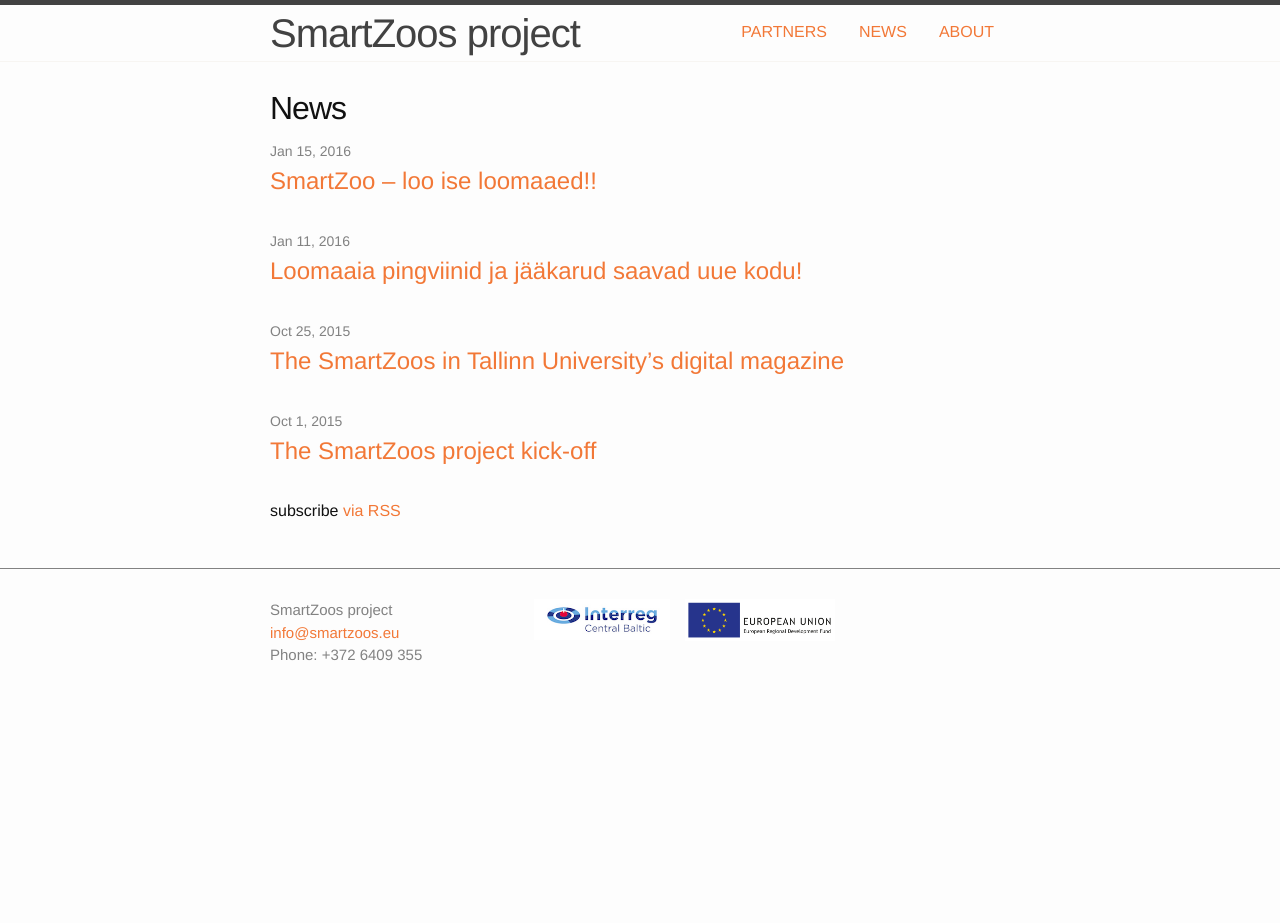
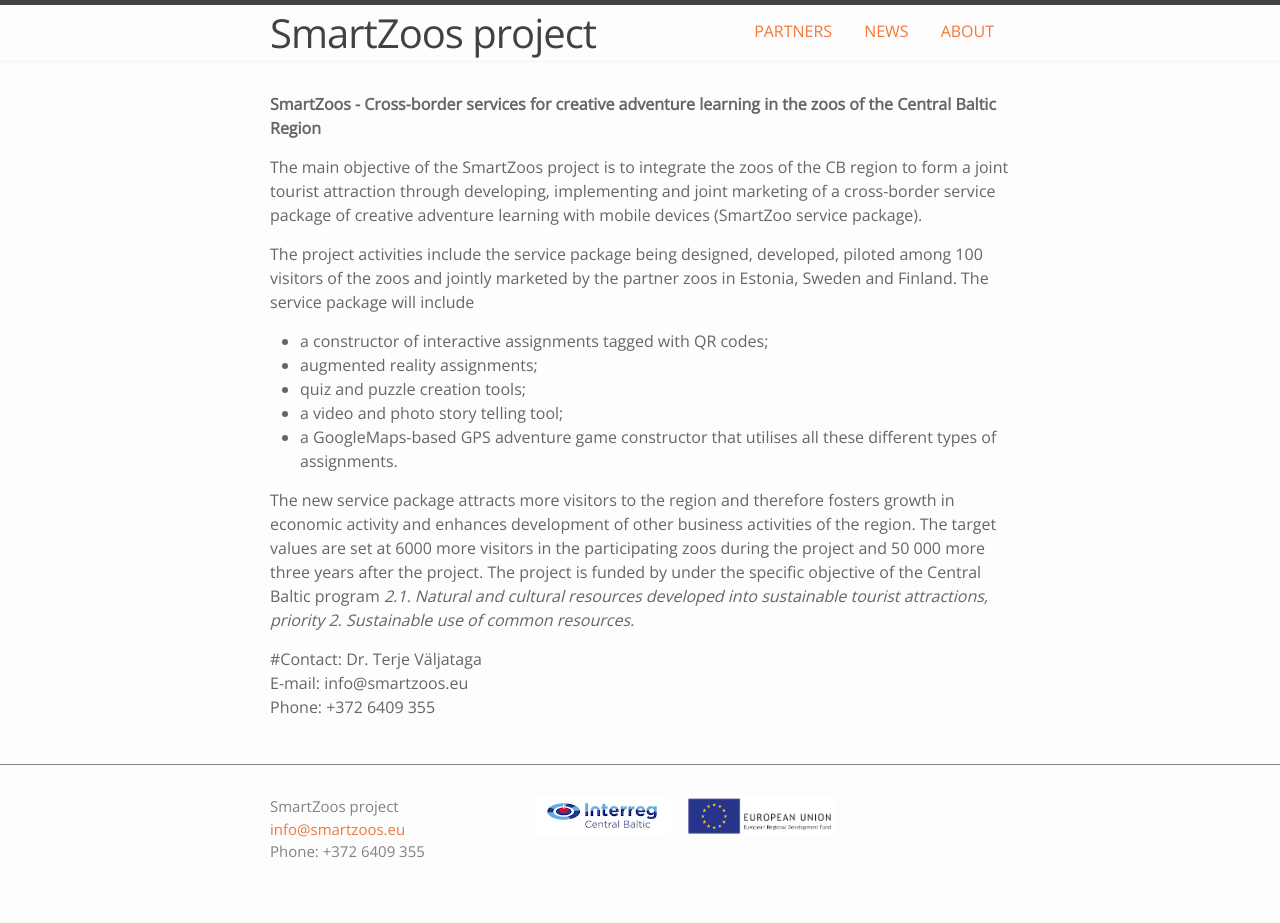
Before and after one commit to tammets/SmartZoosSite, a Jekyll site: the page built from index.md, in a window 1280 px wide. Built offline with Jekyll 4.4.1, drawn with Linux system fonts in a browser that asks for light colours; before the commit the page ends 900 px from its top, so only the background shows below that.

Commit message:
UI tweaks
Added Open Sans font, image optimisation for logos, replaced news to
about in index

```diff
--- a/_includes/head.html
+++ b/_includes/head.html
@@ -9,4 +9,5 @@
   <link rel="stylesheet" href="{{ "/css/main.css" | prepend: site.baseurl }}">
   <link rel="canonical" href="{{ page.url | replace:'index.html','' | prepend: site.baseurl | prepend: site.url }}">
   <link rel="alternate" type="application/rss+xml" title="{{ site.title }}" href="{{ "/feed.xml" | prepend: site.baseurl | prepend: site.url }}">
+  <link href='https://fonts.googleapis.com/css?family=Open+Sans:400,300' rel='stylesheet' type='text/css'>
 </head>
--- a/css/main.scss
+++ b/css/main.scss
@@ -4,15 +4,15 @@
 @charset "utf-8";
 
 // Our variables
-$base-font-family: "Helvetica Neue", Helvetica, Arial, sans-serif;
+$base-font-family: "Open Sans", "Helvetica Neue", Helvetica, Arial, sans-serif;
 $base-font-size:   16px;
-$base-font-weight: 400;
+$base-font-weight: 300;
 $small-font-size:  $base-font-size * 0.875;
 $base-line-height: 1.5;
 
 $spacing-unit:     30px;
 
-$text-color:       #111;
+$text-color:       #666;
 $background-color: #fdfdfd;
 $brand-color:      #2a7ae2;
 
@@ -100,6 +100,10 @@ h1.page-heading, h1.post-title {
   font-weight: 200;
 }
 
+h2 {
+  font-weight: 200;
+}
+
 // Partners grid on partners page
 
 .partner-grid-1, .partner-grid-2, .partner-grid-3, .partner-grid-4, .partner-grid-5 {
--- a/index.html
+++ /dev/null
@@ -1,23 +0,0 @@
----
-layout: default
----
-
-<div class="home">
-
-  <h1 class="page-heading">News</h1>
-
-  <ul class="post-list">
-    {% for post in site.posts %}
-      <li>
-        <span class="post-meta">{{ post.date | date: "%b %-d, %Y" }}</span>
-
-        <h2>
-          <a class="post-link" href="{{ post.url | prepend: site.baseurl }}">{{ post.title }}</a>
-        </h2>
-      </li>
-    {% endfor %}
-  </ul>
-
-  <p class="rss-subscribe">subscribe <a href="{{ "/feed.xml" | prepend: site.baseurl }}">via RSS</a></p>
-
-</div>
--- /dev/null
+++ b/index.md
@@ -0,0 +1,23 @@
+---
+layout: default
+---
+
+**SmartZoos - Cross-border services for creative adventure learning in the zoos of the Central Baltic Region**
+
+The main objective of the SmartZoos project is to integrate the zoos of the CB region to form a joint tourist attraction through developing, implementing and joint marketing of a cross-border service package of creative adventure learning with mobile devices (SmartZoo service package).
+
+The project activities include the service package being designed, developed, piloted among 100 visitors of the zoos and jointly marketed by the partner zoos in Estonia, Sweden and Finland. The service package will include
+
+  * a constructor of interactive assignments tagged with QR codes;
+  * augmented reality assignments;
+  * quiz and puzzle creation tools;
+  * a video and photo story telling tool;
+  * a GoogleMaps-based GPS adventure game constructor that utilises all these different types of assignments.
+
+The new service package attracts more visitors to the region and therefore fosters growth in economic activity and enhances development of other business activities of the region. The target values are set at 6000 more visitors in the participating zoos during the project and 50 000 more three years after the project.
+The project is funded by under the specific objective of the Central Baltic program *2.1. Natural and cultural resources developed into sustainable tourist attractions, priority 2. Sustainable use of common resources.*
+
+#Contact:
+Dr. Terje Väljataga<br>
+E-mail: info@smartzoos.eu<br>
+Phone: +372 6409 355
```
Also changed, not shown: assets/fonts/OpenSans-Light.ttf (added), images/EU-flag.jpg.
